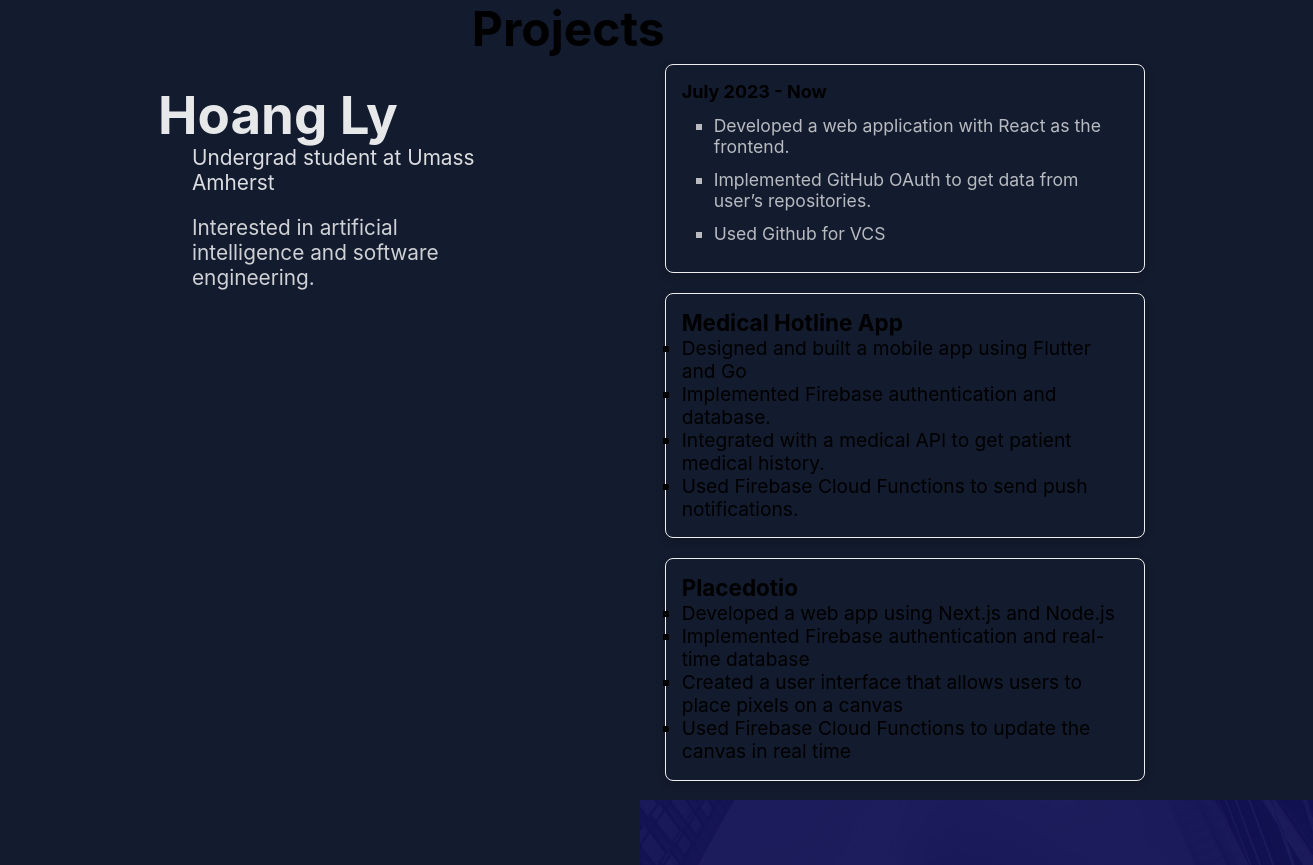
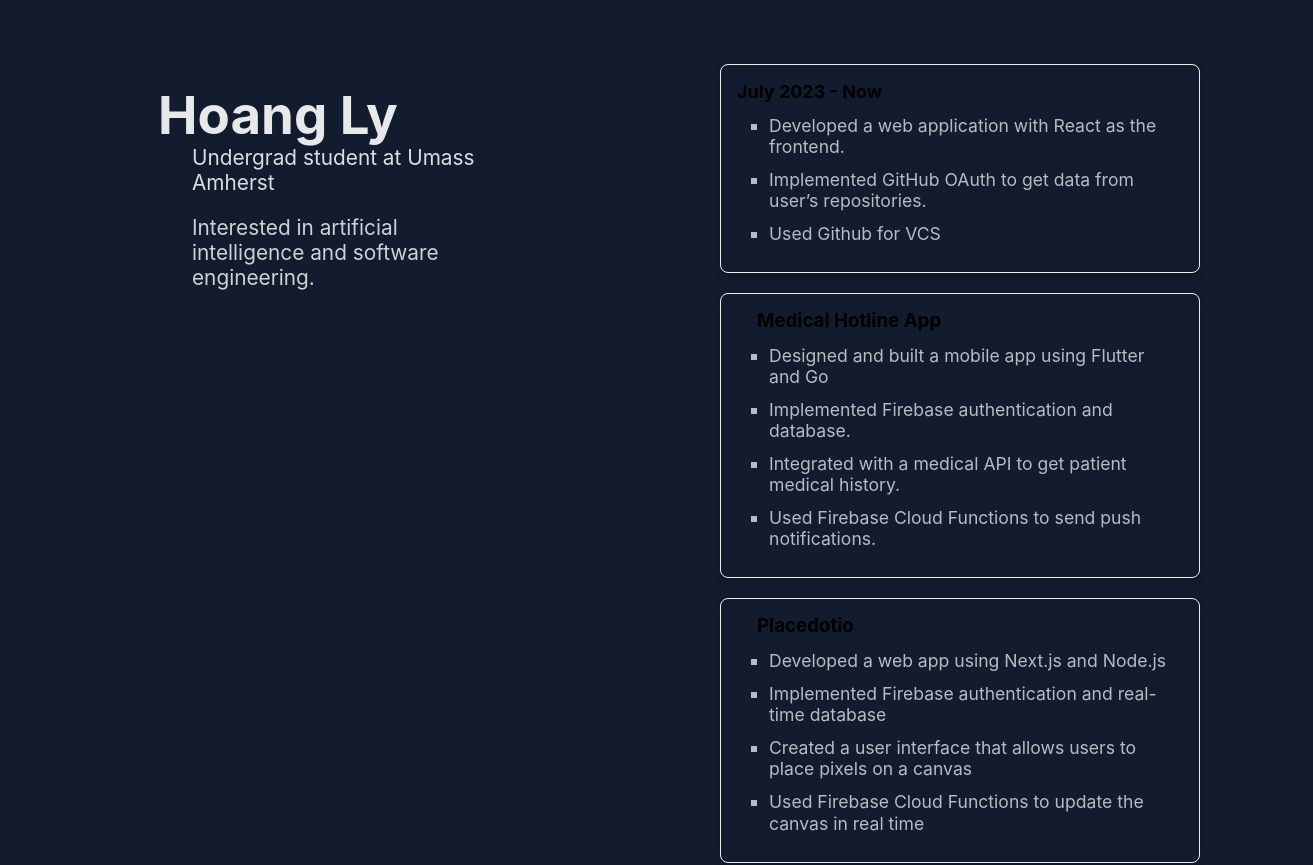
Before and after one commit to Unravel2802/portfolio, a React (Create React App) app: page / in a window 1280 px wide. Shown: the top 865 px of the page, 1313 px wide, since content can reach past the window. Built offline with nearby package versions, Linux system fonts and the light colour scheme.

Commit message:
fix contact and project to fit new layout

```diff
--- a/src/components/contact.css
+++ b/src/components/contact.css
@@ -1,5 +1,4 @@
 .contact {
-    background-color: var(--overlay);
     color: #fff;
     height: 100vh;
     width: 100%;
@@ -8,7 +7,7 @@
 
 .contact:before {
     content: '';
-    background: url('./images/hero.jpg') no-repeat center center/cover;
+    /* background: url('./images/hero.jpg') no-repeat center center/cover; */
     height: 100%;
     width: 100%;
     position: absolute;
--- a/src/components/projects.css
+++ b/src/components/projects.css
@@ -9,9 +9,8 @@
 
 .projects .container {
     display: flex;
-    justify-content: flex-end; /* Align the container content to the right */
-    max-width: 50%; /* Set the container to take up only half of the screen width */
-    margin: 0 auto; /* Center the container horizontally */
+    justify-content: center;
+
 }
 
 .projects .container .content {
@@ -28,7 +27,7 @@
     border-radius: 8px;
     box-shadow: 0 3px 10px rgba(0, 0, 0, .2);
     padding: 1rem;
-    margin-left: auto; /* Add this to push the card to the right side */
+    margin: auto;
 }
 
 .projects .container .card .date {
@@ -55,6 +54,12 @@
     margin: 12px;
 }
 
+.projects .card .info ul li {
+    font-size: 1.1rem;
+    color: rgba(255, 255, 255, 0.7);
+    margin: 12px;
+}
+
 @media screen and (max-width: 940px) {
     .projects .container {
         width: 100%;
--- a/src/components/projects.js
+++ b/src/components/projects.js
@@ -3,14 +3,13 @@ import './projects.css'
 
 const Projects = () => {
     return (
-      <div className="projects w-full">
-        <div className="container mx-auto max-w-2xl">
-          <h2 className="text-3xl text-center">Projects</h2>
-          <div className="content grid grid-cols-1 gap-4 mt-16">
-            <div className="card w-80 border rounded shadow-md p-4">
-              <div className="date font-bold text-xl">July 2023 - Now</div>
-              <div className="info pl-5">
-                <ul className="mt-3 text-white text-base opacity-70">
+      <div className="projects">
+        <div className="container">
+          <div className="content">
+            <div className="card">
+              <div className="date">July 2023 - Now</div>
+                <div className="info">
+                  <ul>
                     <li>Developed a web application with React as the frontend.</li>
                     <li>Implemented GitHub OAuth to get data from user’s repositories.</li>
                     <li>Used Github for VCS</li>
@@ -19,7 +18,8 @@ const Projects = () => {
                 </div>
               </div>
 
-            <div className="card w-80 border rounded shadow-md p-4">
+              <div className="card">
+                <div className="info">
                   <h3>Medical Hotline App</h3>
                   <ul>
                     <li>Designed and built a mobile app using Flutter and Go</li>
@@ -28,8 +28,10 @@ const Projects = () => {
                     <li>Used Firebase Cloud Functions to send push notifications.</li>
                   </ul>
                 </div>
+              </div>
 
-            <div className="card w-80 border rounded shadow-md p-4">
+            <div className="card ">
+              <div className="info">
                 <h3>Placedotio</h3>
                 <ul>
                   <li>Developed a web app using Next.js and Node.js</li>
@@ -41,6 +43,7 @@ const Projects = () => {
             </div>
           </div>
         </div>
+      </div>
     );
   };
 
```
Lines whose indentation alone changed are shown as unchanged.
